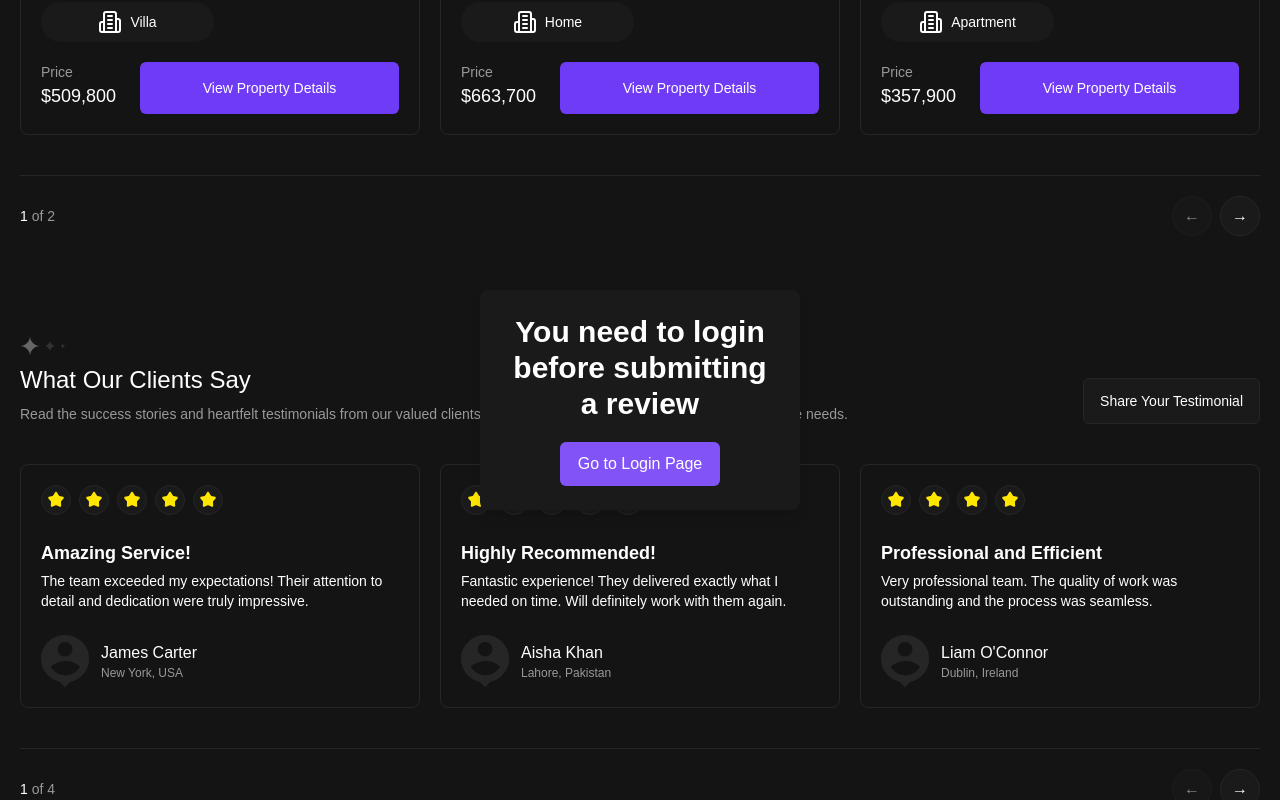
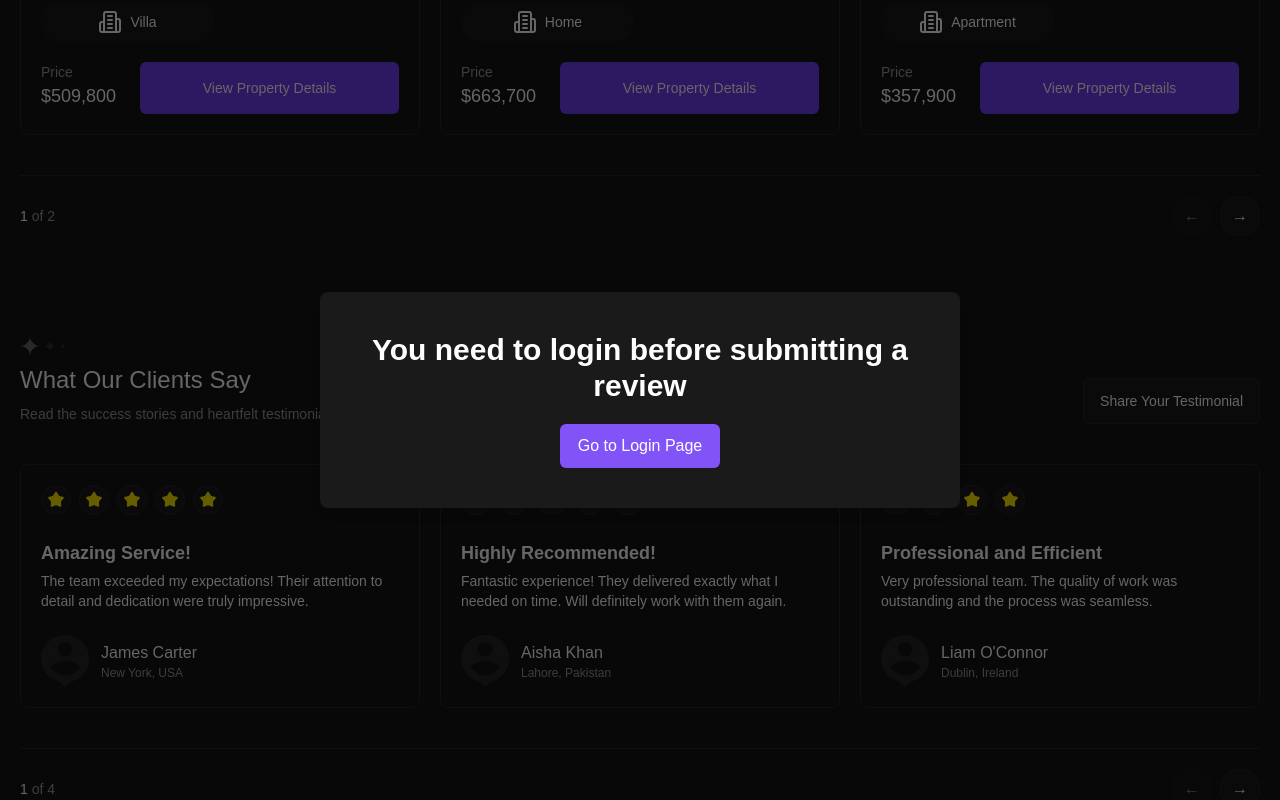
Before and after one commit to shawaiz-khan/roofr, a Next.js app: page / in a window 1280 px wide. Both pictures are taken after a click on the button "Share Your Testimonial". Shown: the part 1521-2321 px from the top of the page. Built offline with nearby package versions, Linux system fonts and the light colour scheme; no server answers.

Commit message:
update: Popup frontend created

```diff
--- a/src/components/popups/testimonialPopup.tsx
+++ b/src/components/popups/testimonialPopup.tsx
@@ -15,13 +15,13 @@ const TestimonialPopup: React.FC<{ onClick: () => void }> = ({ onClick }) => {
     }
 
     return (
-        <div className="fixed inset-0 flex items-center justify-center bg-black/50 z-50">
-            <main className="bg-black-secondary p-6 rounded-lg shadow-lg w-80 h-fit text-text-light">
+        <div className="fixed inset-0 flex items-center justify-center bg-[#000] bg-opacity-60 z-50">
+            <main className="bg-black-secondary p-6 rounded-lg shadow-lg w-80 md:w-1/2 h-fit md:p-10 text-text-light">
                 {isLoggedIn ? (
                     <div className="flex flex-col gap-5">
                         <button onClick={onClick} className="w-fit"><X /></button>
                         <form onSubmit={handleSubmit}>
-                            <div className="flex flex-col gap-3">
+                            <div className="flex flex-col gap-3 md:gap-5">
                                 <input type="text" placeholder="name" className="bg-transparent border border-black-tertiary text-gray-tertiary w-full p-3 rounded-md placeholder:text-sm placeholder:text-gray-primary outline-none focus:ring-2 focus:ring-inset focus:ring-black-tertiary" />
                                 <input type="text" placeholder="location" className="bg-transparent border border-black-tertiary text-gray-tertiary w-full p-3 rounded-md placeholder:text-sm placeholder:text-gray-primary outline-none focus:ring-2 focus:ring-inset focus:ring-black-tertiary" />
                                 <input type="text" placeholder="title" className="bg-transparent border border-black-tertiary text-gray-tertiary w-full p-3 rounded-md placeholder:text-sm placeholder:text-gray-primary outline-none focus:ring-2 focus:ring-inset focus:ring-black-tertiary" />
@@ -29,7 +29,7 @@ const TestimonialPopup: React.FC<{ onClick: () => void }> = ({ onClick }) => {
                                 <input type="number" max={5} min={1} placeholder="stars (max 5)" className="bg-transparent border border-black-tertiary text-gray-tertiary w-full p-3 rounded-md placeholder:text-sm placeholder:text-gray-primary outline-none focus:ring-2 focus:ring-inset focus:ring-black-tertiary" />
                             </div>
                             <button
-                                className="bg-purple-secondary text-white py-2.5 px-4 rounded-md w-full mt-5 text-base font-normal transition hover:bg-opacity-90"
+                                className="bg-purple-secondary text-white py-2.5 px-4 rounded-md w-full md:w-80 mt-5 text-base font-normal transition hover:bg-opacity-90"
                             >
                                 Submit
                             </button>
```
